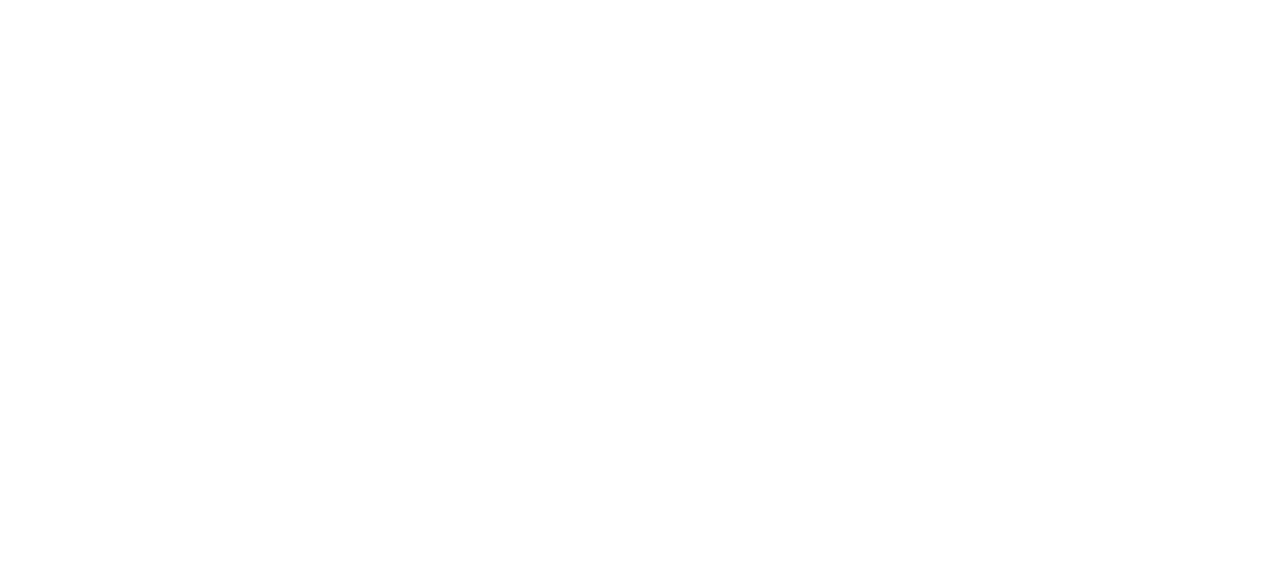
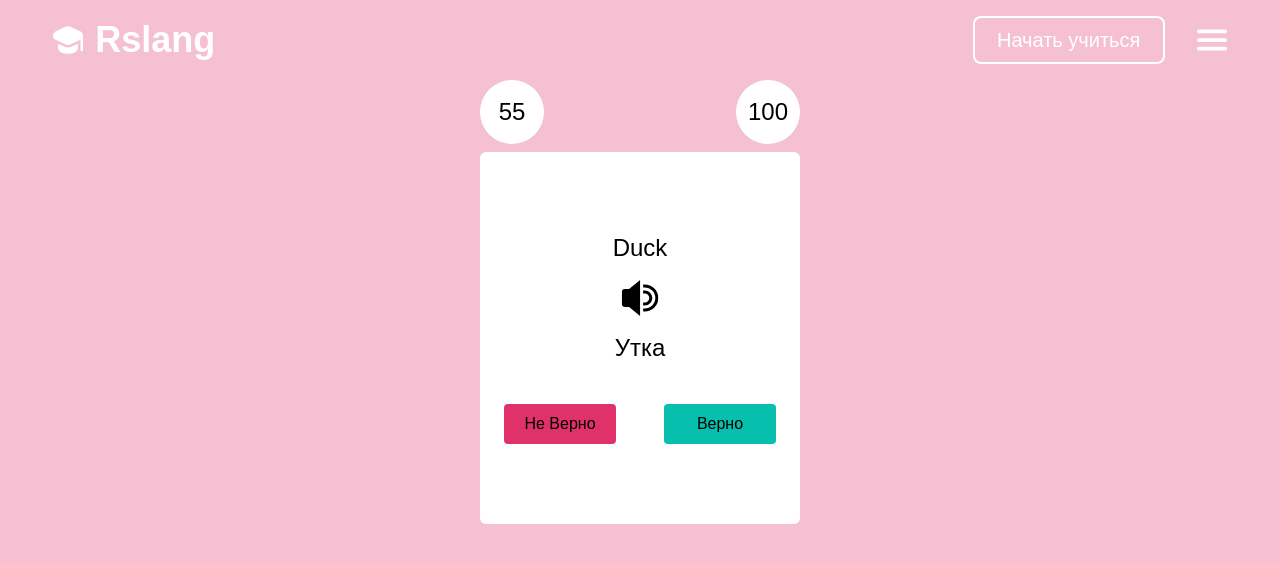
Before and after one commit to Vitaljano/rslang, a React (Create React App) app: page /sprint in a window 1280 px wide. Before the commit this address had no page. Shown: the top 562 px of the page. Built offline with nearby package versions, Linux system fonts and the light colour scheme.

Commit message:
feat: add game layout

```diff
--- a/src/App.js
+++ b/src/App.js
@@ -2,6 +2,7 @@
 import Main from './pages/main';
 import TextBook from './pages/textbook';
 import AuthPage from './pages/Auth';
+import SprintGame from './pages/sprint';
 import { useDispatch } from 'react-redux';
 import { useEffect } from 'react';
 import { getNewUserTokens } from './utils/api/thunks';
@@ -18,6 +19,7 @@
   textBook: '/textbook',
   login: '/login',
   registration: '/registration',
+  sprint: '/sprint',
 };
 
 function App() {
@@ -38,6 +40,7 @@
         <Route element={<TextBook />} path={APP_PAGES.textBook} />
         <Route element={<AuthPage />} path={APP_PAGES.login} />
         <Route element={<AuthPage />} path={APP_PAGES.registration} />
+        <Route element={<SprintGame />} path={APP_PAGES.sprint} />
       </Routes>
     </BrowserRouter>
   );
--- a/src/components/Burger.jsx
+++ b/src/components/Burger.jsx
@@ -9,7 +9,7 @@
           <Link onClick={onClickLink} to="/textbook">
             <li className="hover:opacity-80 transition-all">Учебник</li>
           </Link>
-          <Link onClick={onClickLink} to="/">
+          <Link onClick={onClickLink} to="/sprint">
             <li className="hover:opacity-80 transition-all">Спринт</li>
           </Link>
           <Link onClick={onClickLink} to="/">
--- /dev/null
+++ b/src/components/Button.jsx
@@ -0,0 +1,21 @@
+function Button({ content, style }) {
+  const danger = 'w-28 rounded bg-danger  px-4 py-2';
+  const success = 'w-28 rounded bg-success  px-4 py-2';
+  const def = 'rounded bg-white px-4 py-2';
+  let type = '';
+
+  switch (style) {
+    case 'success':
+      type = success;
+      break;
+    case 'danger':
+      type = danger;
+      break;
+
+    default:
+      type = def;
+  }
+
+  return <button className={type}>{content}</button>;
+}
+export default Button;
--- a/src/components/Header.jsx
+++ b/src/components/Header.jsx
@@ -9,6 +9,7 @@
 
 const pageRoutes = {
   '/textbook': 'bg-green-900',
+  '/sprint': 'bg-sprint',
 };
 
 function Header() {
--- /dev/null
+++ b/src/components/SprintGame/Card.jsx
@@ -0,0 +1,58 @@
+import Button from '../Button';
+import Timer from './Timer';
+
+function Card() {
+  return (
+    <div>
+      <div className="mx-auto w-80 flex justify-between pb-2">
+        <Timer />
+        <div className="w-16 h-16 text-2xl font-medium bg-white rounded-full flex justify-center items-center">
+          100
+        </div>
+      </div>
+      <div className="bg-white rounded-md pt-20 pb-20 w-80 h-2/4 mx-auto">
+        <div className="text-center text-2xl">Duck</div>
+        <button className="m-auto block my-4 ">
+          <svg
+            width="38"
+            height="36"
+            viewBox="0 0 38 36"
+            fill="none"
+            xmlns="http://www.w3.org/2000/svg"
+          >
+            <g clipPath="url(#clip0_1_256)">
+              <path
+                d="M3.81872 8.9745C3.00964 8.9745 2.23369 9.29057 1.66158 9.85318C1.08947 10.4158 0.768066 11.1789 0.768066 11.9745L0.768066 23.9745C0.768066 24.7702 1.08947 25.5332 1.66158 26.0958C2.23369 26.6584 3.00964 26.9745 3.81872 26.9745H8.08964L19.072 35.94V0L8.08964 8.9745H3.81872Z"
+                fill="black"
+              />
+              <path
+                d="M31.2745 18C31.2721 16.0116 30.4678 14.1053 29.0381 12.6993C27.6083 11.2933 25.6699 10.5024 23.6479 10.5H22.1226V13.5H23.6479C24.8615 13.5 26.0254 13.9741 26.8836 14.818C27.7418 15.6619 28.2239 16.8065 28.2239 18C28.2239 19.1935 27.7418 20.3381 26.8836 21.182C26.0254 22.0259 24.8615 22.5 23.6479 22.5H22.1226V25.5H23.6479C25.6699 25.4976 27.6083 24.7067 29.0381 23.3007C30.4678 21.8947 31.2721 19.9884 31.2745 18Z"
+                fill="black"
+              />
+              <path
+                d="M23.6479 4.5H22.1226V7.5H23.6479C26.4797 7.5 29.1955 8.60625 31.1979 10.5754C33.2003 12.5445 34.3252 15.2152 34.3252 18C34.3252 20.7848 33.2003 23.4555 31.1979 25.4246C29.1955 27.3938 26.4797 28.5 23.6479 28.5H22.1226V31.5H23.6479C27.2888 31.5 30.7805 30.0777 33.355 27.5459C35.9295 25.0142 37.3758 21.5804 37.3758 18C37.3758 14.4196 35.9295 10.9858 33.355 8.45406C30.7805 5.92232 27.2888 4.5 23.6479 4.5Z"
+                fill="black"
+              />
+            </g>
+            <defs>
+              <clipPath id="clip0_1_256">
+                <rect
+                  width="36.6079"
+                  height="36"
+                  fill="white"
+                  transform="translate(0.768066)"
+                />
+              </clipPath>
+            </defs>
+          </svg>
+        </button>
+        <div className="text-center text-2xl">Утка</div>
+        <div className="flex mt-10 justify-around">
+          <Button content={'Не Верно'} style={'danger'} />
+          <Button content={'Верно'} style={'success'} />
+        </div>
+      </div>
+    </div>
+  );
+}
+export default Card;
--- /dev/null
+++ b/src/components/SprintGame/MainScreen.jsx
@@ -0,0 +1,8 @@
+import { useState } from 'react';
+import Card from './Card';
+function MainScreen() {
+  const [isGameStart] = useState(false);
+  return <>{isGameStart || <Card />}</>;
+}
+
+export default MainScreen;
--- /dev/null
+++ b/src/components/SprintGame/Timer.jsx
@@ -0,0 +1,28 @@
+import { useState, useEffect } from 'react';
+function Timer() {
+  const [seconds, setSeconds] = useState(60);
+
+  useEffect(() => {
+    const timer = setTimeout(() => {
+      if (seconds === 0) {
+        clearTimeout(timer);
+        return;
+      }
+
+      setSeconds((count) => {
+        return count - 1;
+      });
+    }, 1000);
+
+    return () => clearTimeout(timer);
+  });
+  return (
+    <>
+      <div className="w-16 h-16 text-2xl font-medium bg-white rounded-full flex justify-center items-center">
+        {seconds}
+      </div>
+    </>
+  );
+}
+
+export default Timer;
--- /dev/null
+++ b/src/pages/sprint.jsx
@@ -0,0 +1,17 @@
+import Header from '../components/Header';
+import MainScreen from '../components/SprintGame/MainScreen';
+
+function SprintGame() {
+  return (
+    <>
+      <Header />
+      <section className="bg-sprint h-screen">
+        <div className="container mx-auto">
+          <MainScreen />
+        </div>
+      </section>
+    </>
+  );
+}
+
+export default SprintGame;
--- a/tailwind.config.js
+++ b/tailwind.config.js
@@ -16,7 +16,10 @@
       action: '#575D75',
       black: '#000',
       grey: '#676060',
-
+      audio: '#ffdc68',
+      success: '#06bfad',
+      danger: '#e03168',
+      sprint: '#f5c1d2',
 
       violet: {
         900: '#93A0CD',
```
